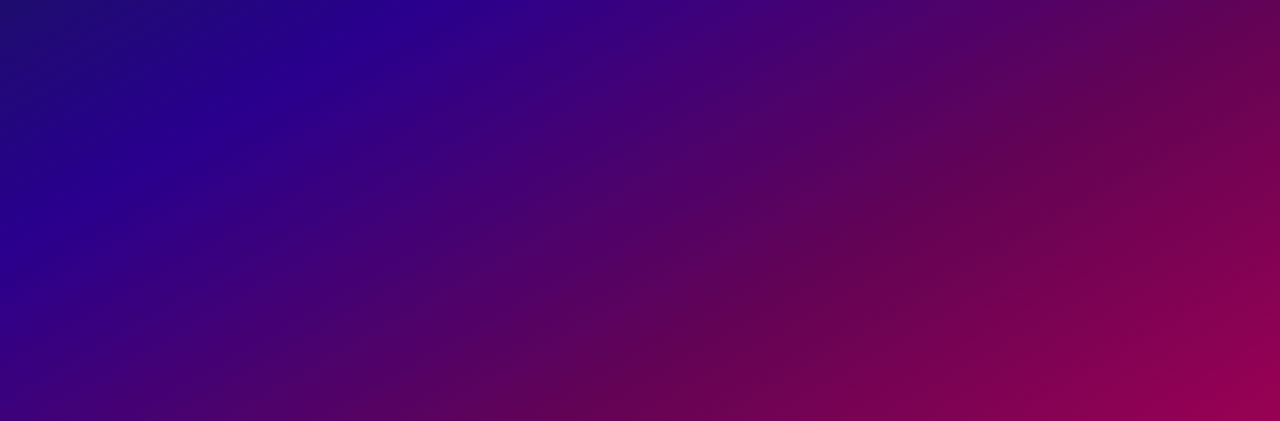
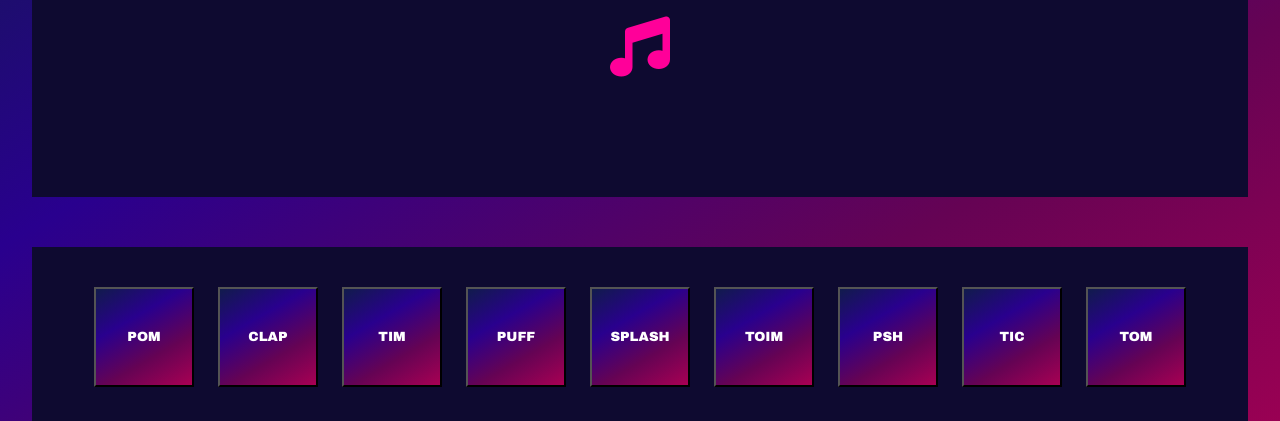
Before and after one commit to kelvinsouza2014/recria-o-controlador-pad-mix, a plain HTML site: page index.html in a window 1280 px wide. Shown: the part 267-688 px from the top of the page. Drawn offline with Linux system fonts and the light colour scheme.

Commit message:
Finalização da seção de botões

```diff
--- a/index.html
+++ b/index.html
@@ -28,18 +28,20 @@
                 <div class="caixa_icone_musica">
                     <i class="fa-solid fa-music"></i>
                 </div>
-                <article>
+                <article class="caixa_botoes">
                     <!-- BOTÕES -->
-                    <section>
-                        <button class="botoes botao_pom"></button>
-                        <button class="botoes botao_clap"></button>
-                        <button class="botoes botao_tim"></button>
-                        <button class="botoes botao_puff"></button>
-                        <button class="botoes botao_splash"></button>
-                        <button class="botoes botao_toim"></button>
-                        <button class="botoes botao_psh"></button>
-                        <button class="botoes botao_tic"></button>
-                        <button class="botoes botao_tom"></button>
+                    <section class="botoes">
+                        <ul>
+                            <li><button class="botao botao_pom">Pom</button></li>
+                            <li><button class="botao botao_clap">Clap</button></li>
+                            <li><button class="botao botao_tim">Tim</button></li>
+                            <li><button class="botao botao_puff">Puff</button></li>
+                            <li><button class="botao botao_splash">Splash</button></li>
+                            <li><button class="botao botao_toim">Toim</button></li>
+                            <li><button class="botao botao_psh">Psh</button></li>
+                            <li><button class="botao botao_tic">Tic</button></li>
+                            <li><button class="botao botao_tom">Tom</button></li>
+                        </ul>
                     </section>
                     <!-- ÁUDIOS -->
                     <section>
--- a/src/css/style.css
+++ b/src/css/style.css
@@ -1,11 +1,19 @@
 * {
     box-sizing: border-box;
+}
+
+:root {
+    --azul_marinho: #0E0A30;
+    --rosa_pink: #FF0099;
+    --cinza_claro: #aba9c1;
+    --branco: #FFFFFF;
+    --gradiente: linear-gradient(150deg,#111B4C,#29008E,#650354,#A80053);
 }
 
     /* ESTRUTURA DA PÁGINA */
 body {
     text-align: center;
-    background: linear-gradient(150deg,#111B4C,#29008E,#650354,#A80053);
+    background: var(--gradiente);
     height: 100vh;
 }
 
@@ -22,7 +30,7 @@ body {
 .titulo_principal {
     font-family: 'Big Shoulders Display', cursive;
     font-size: 4em;
-    color: #FF0099;
+    color: var(--rosa_pink);
     text-transform: uppercase;
 }
 /* TÍTULO */
@@ -33,11 +41,61 @@ body {
 
 } */
 
-/* CAIXA */
-/* .caixa_icone_musica {
+/* CAIXA ÍCONE MUSICA */
+.caixa_icone_musica {
     display: flex;
     justify-content: center;
     align-items: center;
-    background-color: #0E0A30;
-} */
-/* CAIXA */
+    margin: 0 2rem 3.12rem;
+    height: 300px;
+}
+
+/* background */
+.caixa_icone_musica, .caixa_botoes {
+    /* background-color: var(--azul_marinho); */
+    background: var(--azul_marinho);
+}
+
+.caixa_icone_musica {
+    font-size: 60px;
+    color: var(--rosa_pink);
+}
+/* CAIXA ÍCONE MUSICA */
+
+/* CAIXA BOTÕES */
+.caixa_botoes {
+    margin: 0 2rem;
+}
+
+.botoes ul {
+    padding: 40px 0;
+}
+
+.botoes li {
+    display: inline;
+    margin: 0 10px;
+}
+
+.botoes button {
+    width: 100px;
+    height: 100px;
+    background: var(--gradiente);
+}
+
+.botoes button {
+    font-family: 'Archivo Black', sans-serif;
+    text-transform: uppercase;
+    color: var(--branco);
+}
+
+.botao:hover {
+    border: solid 2px #635f5f;
+}
+
+.botao:active {
+    background-color: #10094F;
+    border: solid 1px #8900c9;
+    color: #A80053;
+    transform: scale(0.9);
+}
+/* CAIXA BOTÕES */
```
